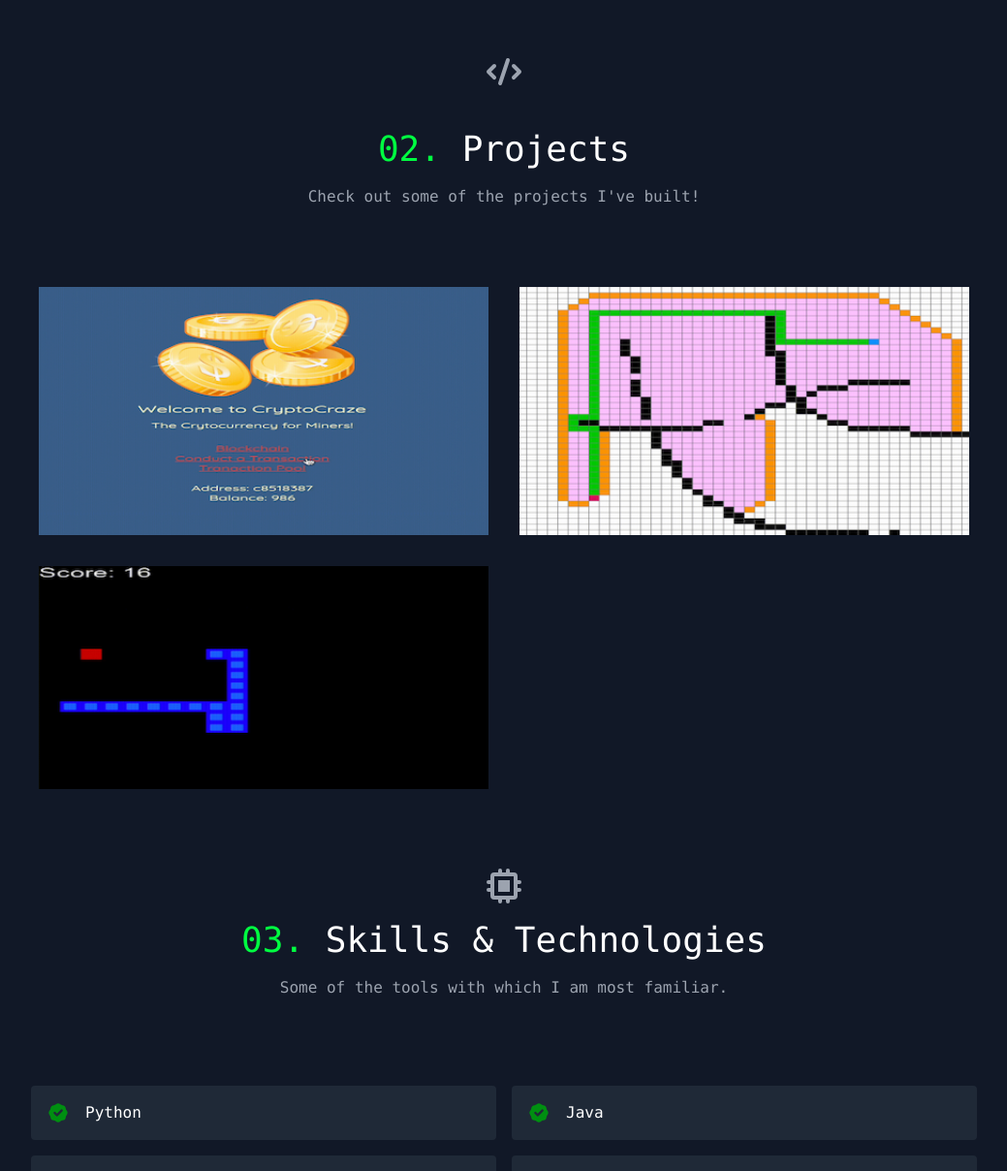
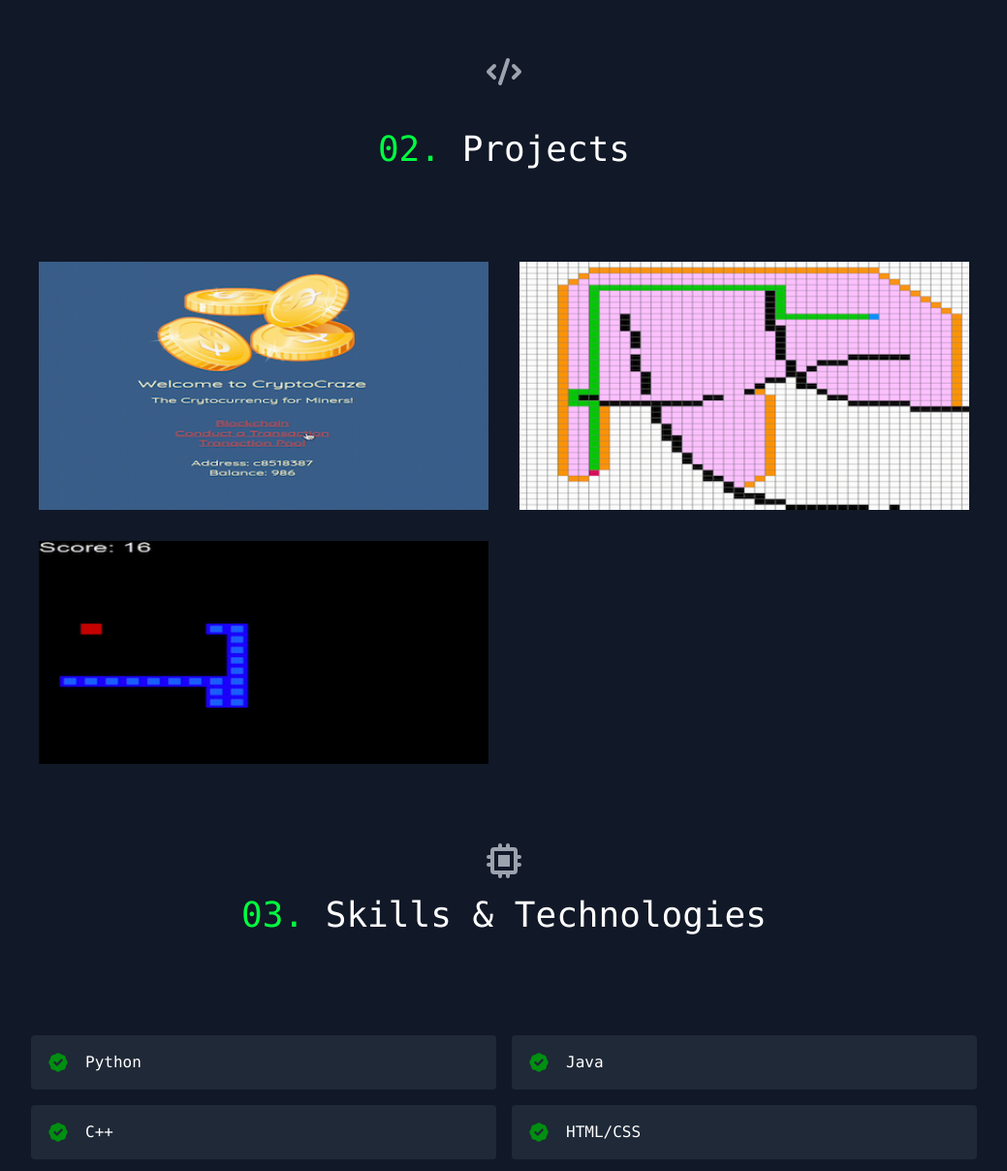
Before and after one commit to mjschwarz/portfolio-v3, a React (Create React App) app: page / in a window 1280 px wide. Shown: the part 2280-3488 px from the top of the page at 97% size, without its empty margins (120-1159 px from the left). Built offline with nearby package versions, Linux system fonts and the light colour scheme.

Commit message:
Removed text

```diff
--- a/src/components/Projects.js
+++ b/src/components/Projects.js
@@ -14,9 +14,6 @@ export default function Projects() {
               02.
             </p>&nbsp;Projects
           </h1>
-          <p className="lg:w-2/3 mx-auto leading-relaxed text-base">
-            Check out some of the projects I've built!
-          </p>
         </div>
         <div className="flex flex-wrap -m-4">
           {projects.map((project) => ( // see JSON formatted list of projects in "data.js" file
--- a/src/components/Skills.js
+++ b/src/components/Skills.js
@@ -14,9 +14,6 @@ export default function Skills() {
               03.
             </p>&nbsp;Skills &amp; Technologies
           </h1>
-          <p className="text-base leading-relaxed xl:w-2/4 lg:w-3/4 mx-auto">
-            Some of the tools with which I am most familiar.
-          </p>
         </div>
         <div className="flex flex-wrap lg:w-4/5 sm:mx-auto sm:mb-2 -mx-2">
           {skills.map((skill) => (
```
